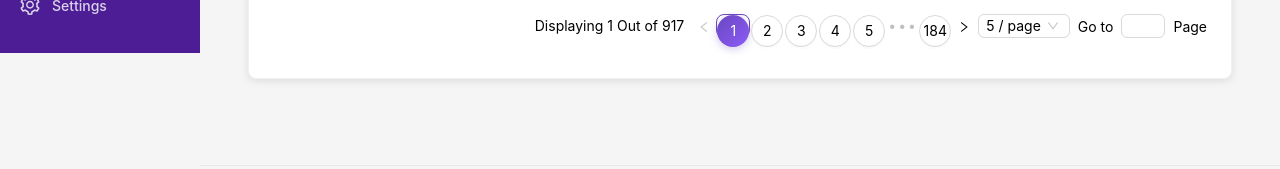
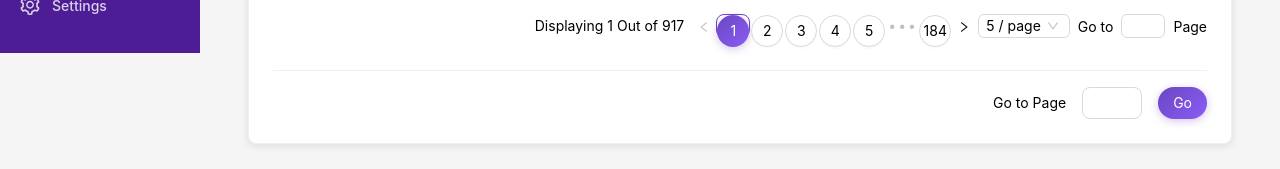
Before and after one commit to karthick-duraisamy/wallet-gst, a React (Vite) app: page /reconciliation in a window 1280 px wide. Shown: the part 747-916 px from the top of the page. Built offline with nearby package versions, Linux system fonts and the light colour scheme; sample sign-in values are in the browser's storage.

Commit message:
Restored to '2c6504228940a56ac419886deb4731157ea6839e'
Replit-Restored-To: 2c6504228940a56ac419886deb4731157ea6839e

```diff
--- a/src/pages/CumulativeInvoice.tsx
+++ b/src/pages/CumulativeInvoice.tsx
@@ -540,6 +540,26 @@ const CumulativeInvoice: React.FC = () => {
             bordered={false}
             className="custom-table"
           />
+
+          {/* Custom Pagination Footer */}
+          <div style={{
+            display: 'flex',
+            justifyContent: 'flex-end',
+            alignItems: 'center',
+            gap: 16,
+            marginTop: 16,
+            paddingTop: 16,
+            borderTop: '1px solid #f0f0f0'
+          }}>
+            <span style={{ fontSize: '14px' }}>Go to page</span>
+            <Input style={{ width: 60 }} />
+            <Button
+              type="primary"
+              style={{ backgroundColor: '#4f46e5', borderRadius: '16px' }}
+            >
+              Go
+            </Button>
+          </div>
         </Card>
       </div>
     </div>
--- a/src/pages/Reconciliation.tsx
+++ b/src/pages/Reconciliation.tsx
@@ -355,6 +355,26 @@ const Reconciliation: React.FC = () => {
           bordered={false}
           className="custom-table"
         />
+
+        {/* Custom Pagination Footer */}
+        <div style={{
+          display: 'flex',
+          justifyContent: 'flex-end',
+          alignItems: 'center',
+          gap: 16,
+          marginTop: 16,
+          paddingTop: 16,
+          borderTop: '1px solid #f0f0f0'
+        }}>
+          <span style={{ fontSize: '14px' }}>{translate('goToPage')}</span>
+          <Input style={{ width: 60 }} />
+          <Button
+            type="primary"
+            style={{ backgroundColor: '#4f46e5', borderRadius: '16px' }}
+          >
+            {translate('go')}
+          </Button>
+        </div>
       </Card>
     </div>
   );
```
